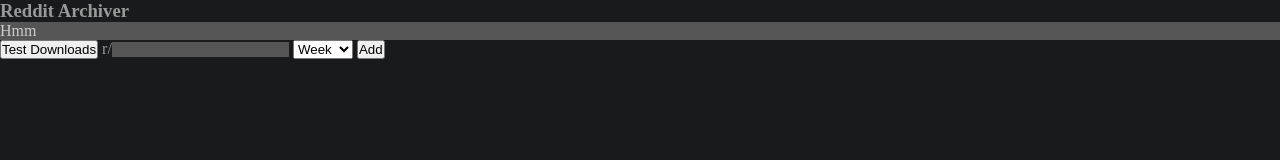
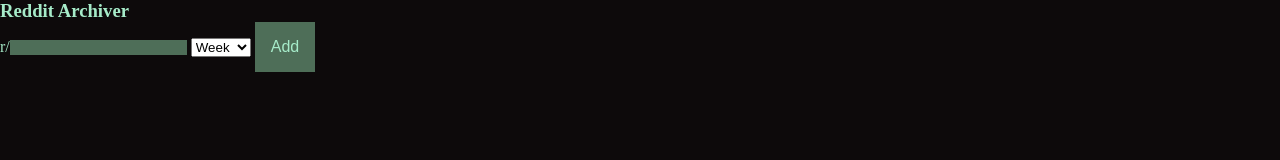
Before and after one commit to CarlosBor/SnooWrapArchive, a website: page index.html in a window 1280 px wide. Drawn offline with Linux system fonts and the light colour scheme.

Commit message:
some cleaning on index.html

```diff
--- a/client/client.js
+++ b/client/client.js
@@ -160,16 +160,6 @@
     ws.send(dataObject);
 }
 
-//Please god let this be temporary
-function dltest(){
-    console.log("Cheerio");
-    dataObject = new Object();
-    dataObject.type = "downloadContent",
-    dataObject = JSON.stringify(dataObject);
-    ws.send(dataObject);
-}
 window.onload = function () {
     document.getElementById('commandInput').addEventListener("keydown",logger);
-    //Please god let this be temporary
-    document.getElementById("DLTEST").addEventListener("click", dltest)
 };
--- a/index.html
+++ b/index.html
@@ -9,8 +9,6 @@
 </head>
 <body>
     <div><h3 id="title">Reddit Archiver</h3></div>
-    <div id="info">Hmm</div>
-    <button id="DLTEST">Test Downloads</button>
     <label id="rSlash" for="">r/</label><input id="commandInput" type="text">
     <select name="timespan" id="subTime">
         <option value="week">Week</option>
--- a/style/style.css
+++ b/style/style.css
@@ -1,50 +1,48 @@
-*{
-    margin:0;
-    padding:0;
-}
+* {
+  margin: 0;
+  padding: 0; }
 
-body{
-    background-color:#181a1b;
-}
+body {
+  background-color: #0D0A0B; }
 
-#title{
-    color:#999999;
-}
+#title {
+  color: #A6EBC9; }
 
-#info{
-    background-color: #555555;
-    color:#CCCCCC;
-}
+#info {
+  background-color: #4E6E58;
+  color: #A6EBC9; }
 
-#commandInput{
-    background-color: #555555;
-    color:#CCCCCC;
-    border-width:0;
-}
+#commandInput {
+  background-color: #4E6E58;
+  color: #A6EBC9;
+  border-width: 0; }
 
-#rSlash{
-    color:#999999;
-}
+#rSlash {
+  color: #A6EBC9; }
 
-#archivedSubsList{
-    color:#999999;
-}
+#archivedSubsList {
+  color: #A6EBC9; }
 
-.subListing{
-    display:flex;
-}
+.subListing {
+  display: flex; }
 
-.subNameDiv{
-    width:200px;
-}
+.subNameDiv {
+  width: 200px; }
 
-.timeFrameDiv{
-    width:200px;
-}
+.timeFrameDiv {
+  width: 200px; }
 
-.removeDiv{
-    width:12px;
-    background-color:red;
-    border-radius:5px;
-    border:solid;
-}
+.removeDiv {
+  width: 12px;
+  background-color: #FF4000;
+  border-radius: 5px;
+  border: solid; }
+
+button {
+  background: #4E6E58;
+  color: #A6EBC9;
+  border: 0;
+  padding: 1em;
+  font-size: 1rem; }
+
+/*# sourceMappingURL=style.css.map */
```
